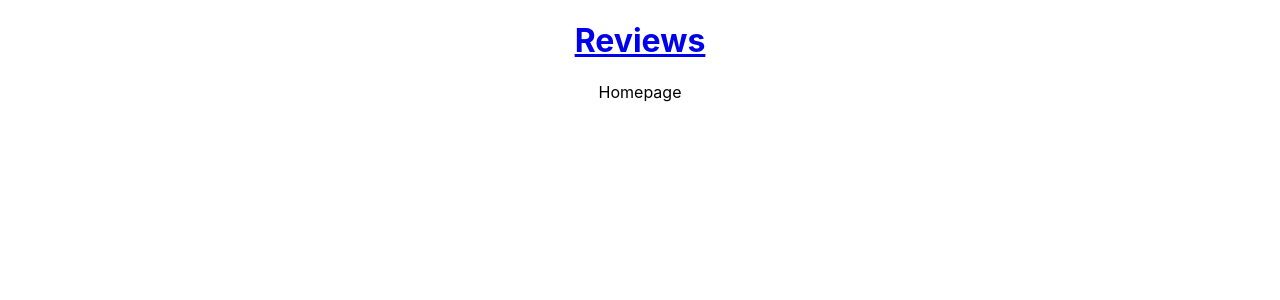
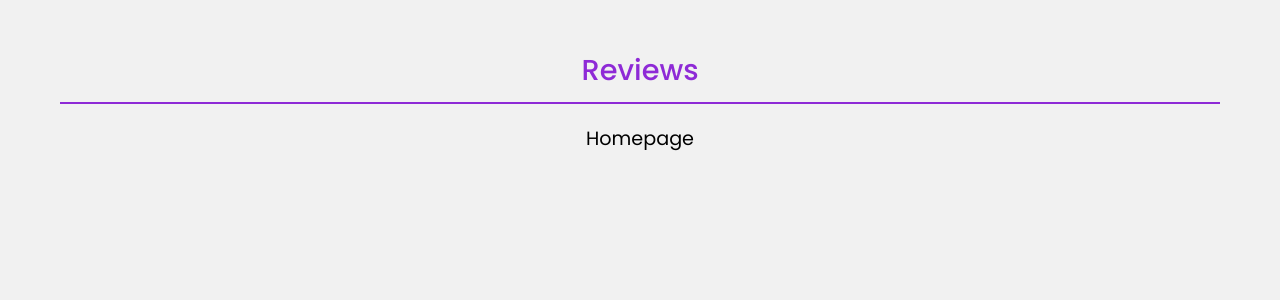
Before and after one commit to goldipl/react-strapi-graphql-site, a React (Create React App) app in the folder frontend/: page / in a window 1280 px wide. Shown: the top 300 px of the page. Built offline with nearby package versions, Linux system fonts and the light colour scheme.

Commit message:
add styles for app

```diff
--- a/frontend/src/index.css
+++ b/frontend/src/index.css
@@ -1,13 +1,32 @@
+@import url("https://fonts.googleapis.com/css2?family=Poppins:ital,wght@0,100;0,200;0,300;0,400;0,500;0,600;0,800;0,900;1,100;1,200;1,300;1,400;1,500;1,600;1,700;1,800;1,900&display=swap");
+
 body {
-  margin: 0;
-  font-family: -apple-system, BlinkMacSystemFont, 'Segoe UI', 'Roboto', 'Oxygen',
-    'Ubuntu', 'Cantarell', 'Fira Sans', 'Droid Sans', 'Helvetica Neue',
-    sans-serif;
-  -webkit-font-smoothing: antialiased;
-  -moz-osx-font-smoothing: grayscale;
+  margin: 0 30px;
+  font-family: "Poppins";
+  background: #f1f1f1;
 }
-
-code {
-  font-family: source-code-pro, Menlo, Monaco, Consolas, 'Courier New',
-    monospace;
+h1,
+h2,
+h3,
+h4 {
+  font-weight: 500;
 }
+.App {
+  font-size: 1.2em;
+  margin: 10px auto;
+  width: 100%;
+  max-width: 1200px;
+  padding: 20px;
+  box-sizing: border-box;
+}
+a {
+  text-decoration: none;
+  color: #8e2ad6;
+  border-bottom: 1px dotted;
+}
+.site-header h1 {
+  font-size: 1.5em;
+  color: #8e2ad6;
+  padding-bottom: 10px;
+  border-bottom: 2px solid;
+}
```
